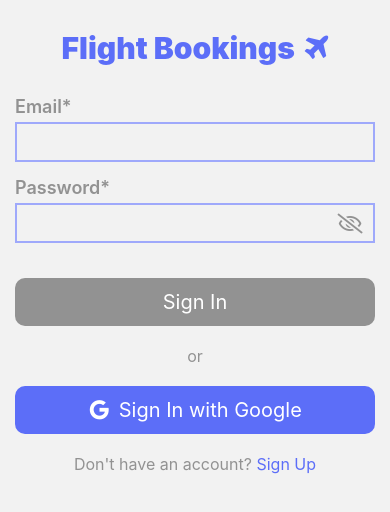
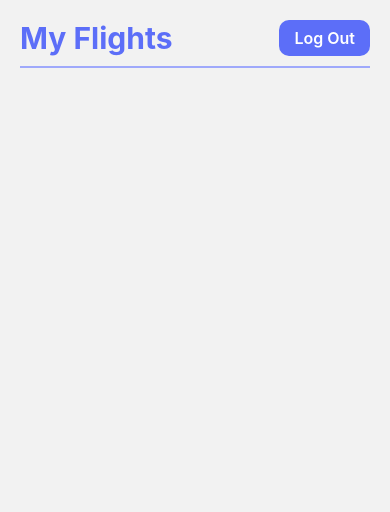
Before and after one commit to BrightCoders-Institute/reto-reservacion-de-vuelos-ghostbusters, a React Native app in the folder AppVuelos/: screen /MyFlights in a window 390 px wide. Shown: the top 512 px of the page. Built offline with nearby package versions, Linux system fonts and the light colour scheme; what @react-native-google-signin/google-signin would draw is missing.

Commit message:
Created a header for the myFlights page
Modify screen test.tsx to myFlights.tsx
Created a header for the myFlights page, including the log out button
Created a new component bookingButton.tsx
Created a new style file bookingButtonsStyles.tsx

Co-authored-by: DerekAyala <derek.ayala12345@hotmail.com>

```diff
--- a/AppVuelos/App.tsx
+++ b/AppVuelos/App.tsx
@@ -11,7 +11,7 @@ import {NavigationContainer} from '@react-navigation/native';
 import {createNativeStackNavigator} from '@react-navigation/native-stack';
 import Register from './src/screens/register';
 import Login from './src/screens/login';
-import Test from './src/screens/test';
+import MyFlights from './src/screens/myFlights';
 
 const Stack = createNativeStackNavigator();
 
@@ -19,11 +19,12 @@ function App() {
   return (
     <NavigationContainer>
       <Stack.Navigator
-        initialRouteName="Login"
+        /* initialRouteName="Login" */
+        initialRouteName="MyFlights"
         screenOptions={{headerShown: false}}>
         <Stack.Screen name="Register" component={Register} />
         <Stack.Screen name="Login" component={Login} />
-        <Stack.Screen name="Test" component={Test} />
+        <Stack.Screen name="MyFlights" component={MyFlights} />
       </Stack.Navigator>
     </NavigationContainer>
   );
--- a/AppVuelos/src/screens/login.jsx
+++ b/AppVuelos/src/screens/login.jsx
@@ -65,7 +65,7 @@ function Login() {
         },1000)
         setTimeout(() => {
           setvisible(false);
-          navigation.replace('Test')
+          navigation.replace('MyFlights')
         },2000)
       }
     } catch (error) {
--- a/AppVuelos/src/screens/test.tsx
+++ b/AppVuelos/src/screens/myFlights.tsx
@@ -3,6 +3,7 @@ import {View, Text, Pressable} from 'react-native';
 import auth, {FirebaseAuthTypes} from '@react-native-firebase/auth';
 import { useNavigation } from '@react-navigation/native';
 import handleLogOut from '../hooks/HandleLogOut';
+import myFlightsStyles from '../styles/myFlightsStyles';
 
 function Test(): JSX.Element {
   const navigation = useNavigation<any>();
@@ -20,11 +21,13 @@ function Test(): JSX.Element {
   };
 
   return (
-    <View>
-      <Text>Welcome</Text>
-      <Pressable onPress={handleOnLogOut}>
-        <Text>Log Out</Text>
-      </Pressable>
+    <View style={myFlightsStyles.container}>
+      <View style={myFlightsStyles.headerContainer}>
+        <Text style={myFlightsStyles.title}>My Flights</Text>
+        <Pressable onPress={handleOnLogOut}>
+          <Text style={myFlightsStyles.logOutButton}>Log Out</Text>
+        </Pressable>
+      </View>
     </View>
   );
 }
--- /dev/null
+++ b/AppVuelos/src/styles/myFlightsStyles.tsx
@@ -0,0 +1,34 @@
+import { StyleSheet } from "react-native";
+import { primaryColor, whiteColor, accentColor } from "./colors";
+
+const myFlightsStyles = StyleSheet.create({
+  container: {
+    flex: 1,
+    marginHorizontal: 20,
+  },
+  title: {
+    fontSize: 30,
+    fontWeight: 'bold',
+    color: primaryColor,
+  },
+  headerContainer: {
+    marginTop: 20,
+    flexDirection: "row",
+    justifyContent: "space-between",
+    alignItems: "center",
+    borderBottomColor: accentColor,
+    borderBottomWidth: 2,
+    paddingBottom: 10
+  },
+  logOutButton: {
+    backgroundColor: primaryColor,
+    color: whiteColor,
+    fontWeight: '600',
+    fontSize: 16,
+    paddingHorizontal: 15,
+    paddingVertical: 8,
+    borderRadius: 10,
+  }
+});
+
+export default myFlightsStyles;
```
Also changed, not shown: AppVuelos/src/components/bookingButton.tsx (added, +13 -0 lines), AppVuelos/src/styles/bookingButtonsStyles.tsx (added, +19 -0 lines).
